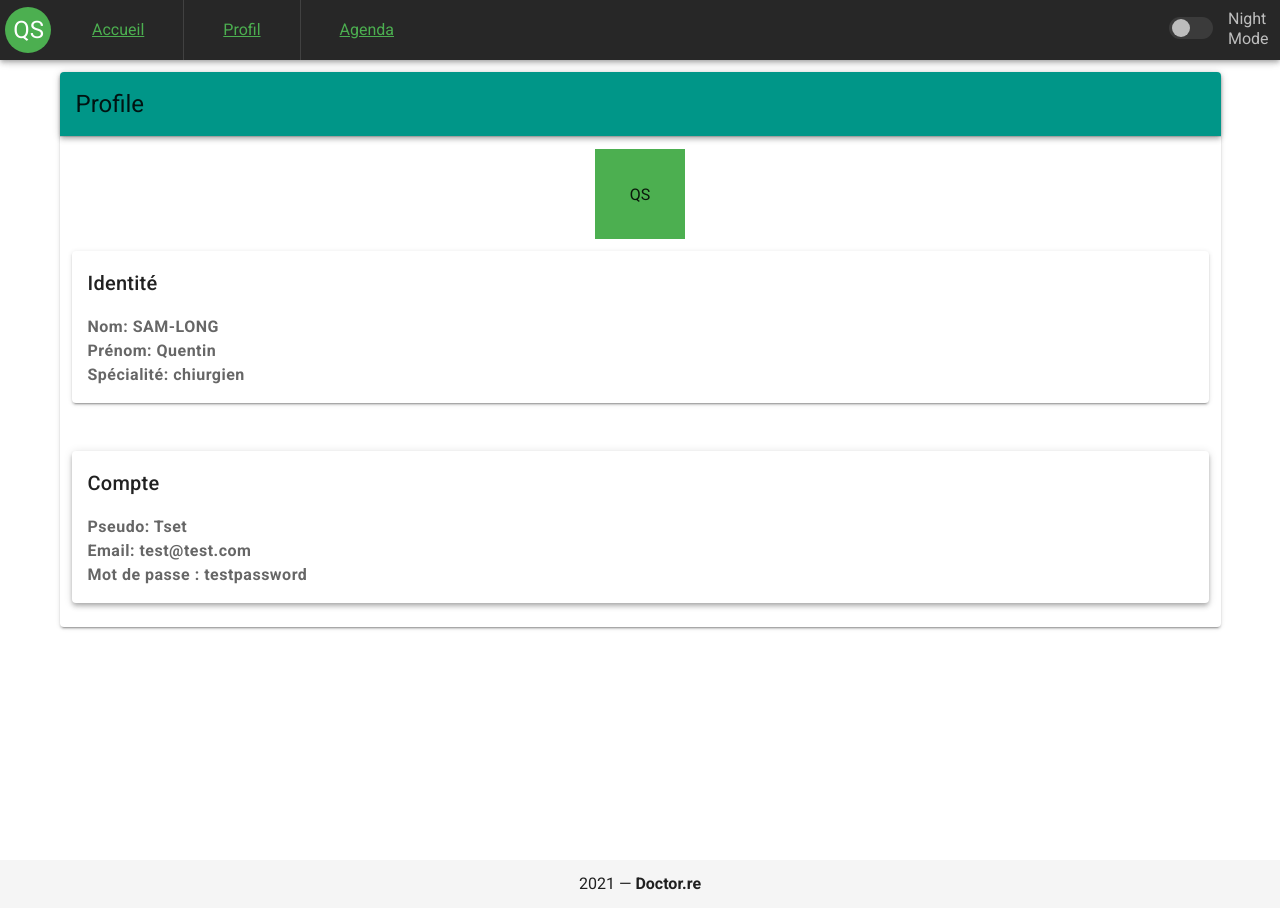
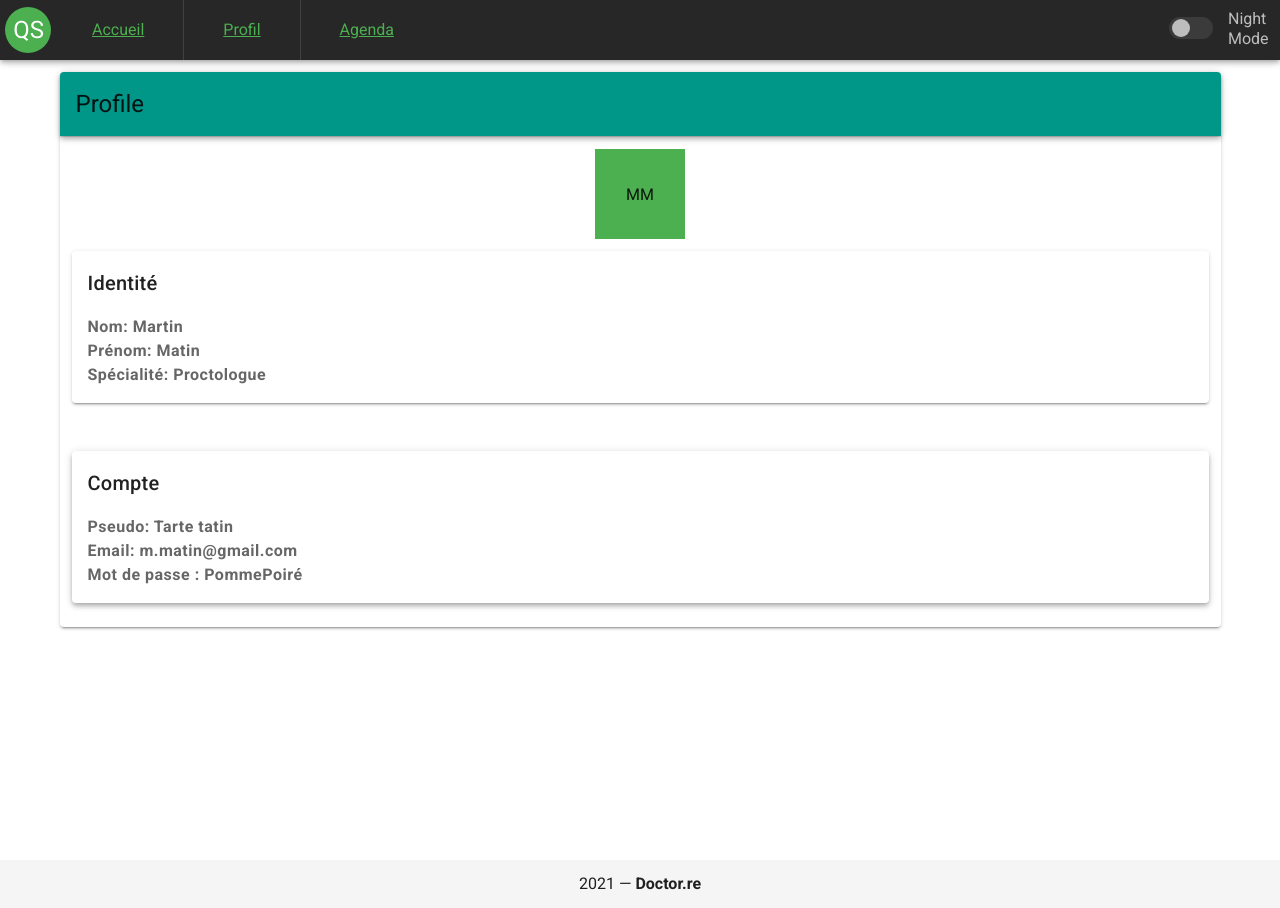
Before and after one commit to atzisb-kozak/Doctor-Project-Front-end, a Nuxt app: page /doctors/doctor_profile in a window 1280 px wide. Built offline with nearby package versions, Linux system fonts and the light colour scheme.

Commit message:
[Feat](acceuil) add props

```diff
--- a/components/profile_doc.vue
+++ b/components/profile_doc.vue
@@ -74,17 +74,12 @@
 
 <script>
 export default {
-  data: () => ({
 
-    user:{
-      initials: 'QS',
-      name: 'SAM-LONG',
-      firstname: 'Quentin',
-      username: 'Tset',
-      email: 'test@test.com',
-      password:'testpassword',
-      spec: 'chiurgien'
-    },
-  }),
+  props:{
+    user: {
+      type:Object,
+      default: () => ({})
+    }
+  },
 };
 </script>
--- a/components/profile_patient.vue
+++ b/components/profile_patient.vue
@@ -93,20 +93,12 @@
 
 <script>
 export default {
-  data: () => ({
+  props:{
+    user: {
+      type:Object,
+      default: () => ({})
+    }
+  },
 
-    user:{
-      initials: 'QS',
-      name: 'SAM-LONG',
-      firstname: 'Quentin',
-      email: 'test@test.com',
-      ID: '2662951',
-      username:'Tset',
-      password:'testpassword',
-      postal_code:'97441',
-      address:'19 rue kono dio da',
-      age:'20',
-    },
-  }),
 };
 </script>
--- a/pages/doctors/doctor_profile.vue
+++ b/pages/doctors/doctor_profile.vue
@@ -1,6 +1,17 @@
 <template>
   <v-app>
-    <profile></profile>
+    <profile
+    v-bind:user="{
+      initials:'MM',
+      name:'Martin',
+      firstname:'Matin',
+      spec:'Proctologue',
+      username:'Tarte tatin',
+      email:'m.matin@gmail.com',
+      password:'PommePoiré',
+      }"
+    >
+    </profile>
   </v-app>
 </template>
 
--- a/pages/doctors/index.vue
+++ b/pages/doctors/index.vue
@@ -34,7 +34,16 @@
             <v-row>
 
               <v-col>
-              <profile></profile>
+              <profile v-bind:user="{
+                initials:'MM',
+                name:'Martin',
+                firstname:'Matin',
+                spec:'Proctologue',
+                username:'Tarte tatin',
+                email:'m.matin@gmail.com',
+                password:'PommePoiré',
+              }"
+              ></profile>
               </v-col>
 
               <v-col>
--- a/pages/patient/index.vue
+++ b/pages/patient/index.vue
@@ -29,7 +29,18 @@
             <v-row>
 
               <v-col>
-              <profile></profile>
+              <profile  v-bind:user="{
+              initials:'VS',
+              name: 'Sanchez',
+              firstname:'Veronica',
+              username:'Chorizo',
+              ID:'514696',
+              age:'19',
+              address:'91 rue de la deche',
+              postal_code:'97391',
+              email:'v.sanchez@gmail.com',
+              password:'NACHOS'}"
+              ></profile>
               </v-col>
 
               <v-col>
--- a/pages/patient/patient_profile.vue
+++ b/pages/patient/patient_profile.vue
@@ -1,5 +1,7 @@
 <template>
-  <profile></profile>
+    <profile v-bind:user="{initials:'VS',username:'Chorizo',
+    firstname:'Veronica',ID:'514696',age:'19',address:'91 rue de la deche',postal_code:'97391',
+    email:'v.sanchez@gmail.com',password:'NACHOS',name: 'Sanchez'}"></profile>
 </template>
 
 <script>
```
